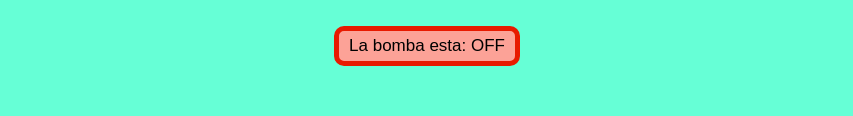
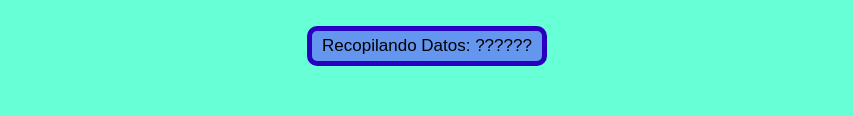
Before and after one commit to AuxZarske/ArduinoProject, a plain HTML site: page sd/index.htm in a window 1280 px wide. Shown: the part 459-575 px from the top of the page, without its empty margins (213-1066 px from the left). Drawn offline with Linux system fonts and the light colour scheme; no server answers; a web font is replaced by a local one.

Commit message:
agregado aviso de cargando datos, al cargar la web

```diff
--- a/sd/index.htm
+++ b/sd/index.htm
@@ -53,6 +53,25 @@
 				padding: 5px;
 				padding-left: 10px;
 				padding-right: 10px;
+				display: none;
+
+
+
+            }
+
+            button#botonInformeBomba3{
+
+            	border-radius: 10px 10px 10px 10px;
+				-moz-border-radius: 10px 10px 10px 10px;
+				-webkit-border-radius: 10px 10px 10px 10px;
+				border: 5px solid #2900c1;
+				background-color: #6495ef;
+				font-size: 17px;
+				padding: 5px;
+				padding-left: 10px;
+				padding-right: 10px;
+				display: inline-block;
+
 
 
 
@@ -272,10 +291,12 @@ e[d]=g}}e=new Gauge(e);k.getAttribute("data-value")&&e.setRawValue(parseFloat(k.
 
 							            document.getElementById("botonInformeBomba1").style.display='none';
 							            document.getElementById("botonInformeBomba2").style.display='inline-block';
+							            document.getElementById("botonInformeBomba3").style.display='none';
 
 							  }else if(bombom == 1){
 				        				document.getElementById("botonInformeBomba1").style.display='inline-block';
 							            document.getElementById("botonInformeBomba2").style.display='none';
+							            document.getElementById("botonInformeBomba3").style.display='none';
 							         } else {
 
 							         	alert(bombom);
@@ -310,6 +331,7 @@ e[d]=g}}e=new Gauge(e);k.getAttribute("data-value")&&e.setRawValue(parseFloat(k.
                             			colorete(1,estadobomba,4);
 			                            document.getElementById("botonesuno").style.display='inline-block';
 			                            document.getElementById("ocultouno").style.display='none';
+
 
 			                            colorete(2,estadoautomatico,4);
 			                            document.getElementById("botonesdos").style.display='inline-block';
@@ -538,6 +560,7 @@ e[d]=g}}e=new Gauge(e);k.getAttribute("data-value")&&e.setRawValue(parseFloat(k.
 
             <button id="botonInformeBomba1">La bomba esta: ON</button>
             <button id="botonInformeBomba2"> La bomba esta: OFF </button>
+            <button id="botonInformeBomba3"> Recopilando Datos: ??????</button>
 
             <p id="final1linkmega"><a href="page3.htm"><FONT SIZE = "+3"> <b>Utilidades Extras</b> </FONT></a></p>
 		</div>
```
